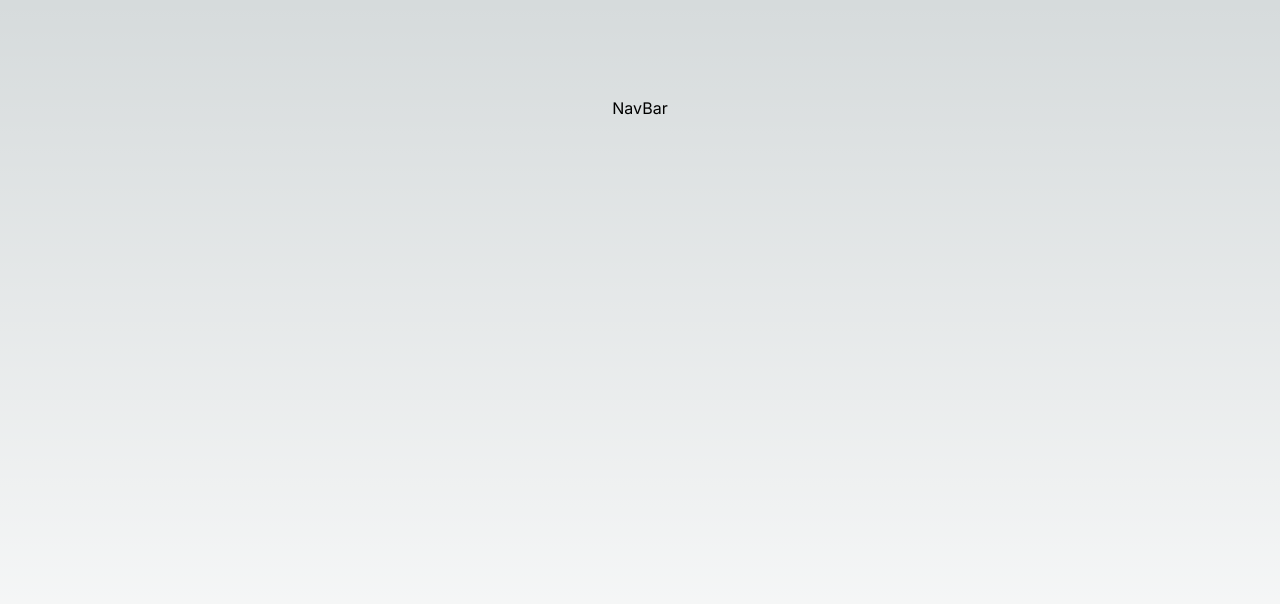
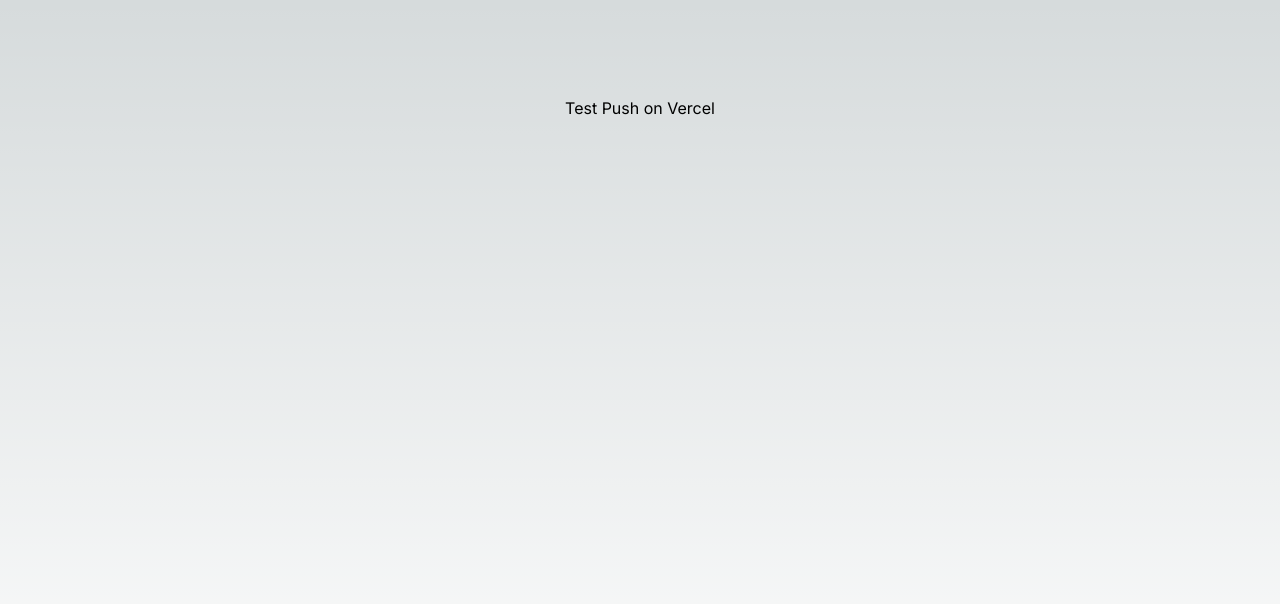
Before and after one commit to jasonballejo/vine-church-margate-fl, a Next.js app: page / in a window 1280 px wide. Shown: the top 604 px of the page. Built offline with nearby package versions, Linux system fonts and the light colour scheme.

Commit message:
test push

```diff
--- a/components/NavBar.tsx
+++ b/components/NavBar.tsx
@@ -3,7 +3,7 @@
 export default function NavBar() {
   return (
     <section>
-      <div>NavBar</div>
+      <div>Test Push on Vercel</div>
     </section>
   );
 }
```
